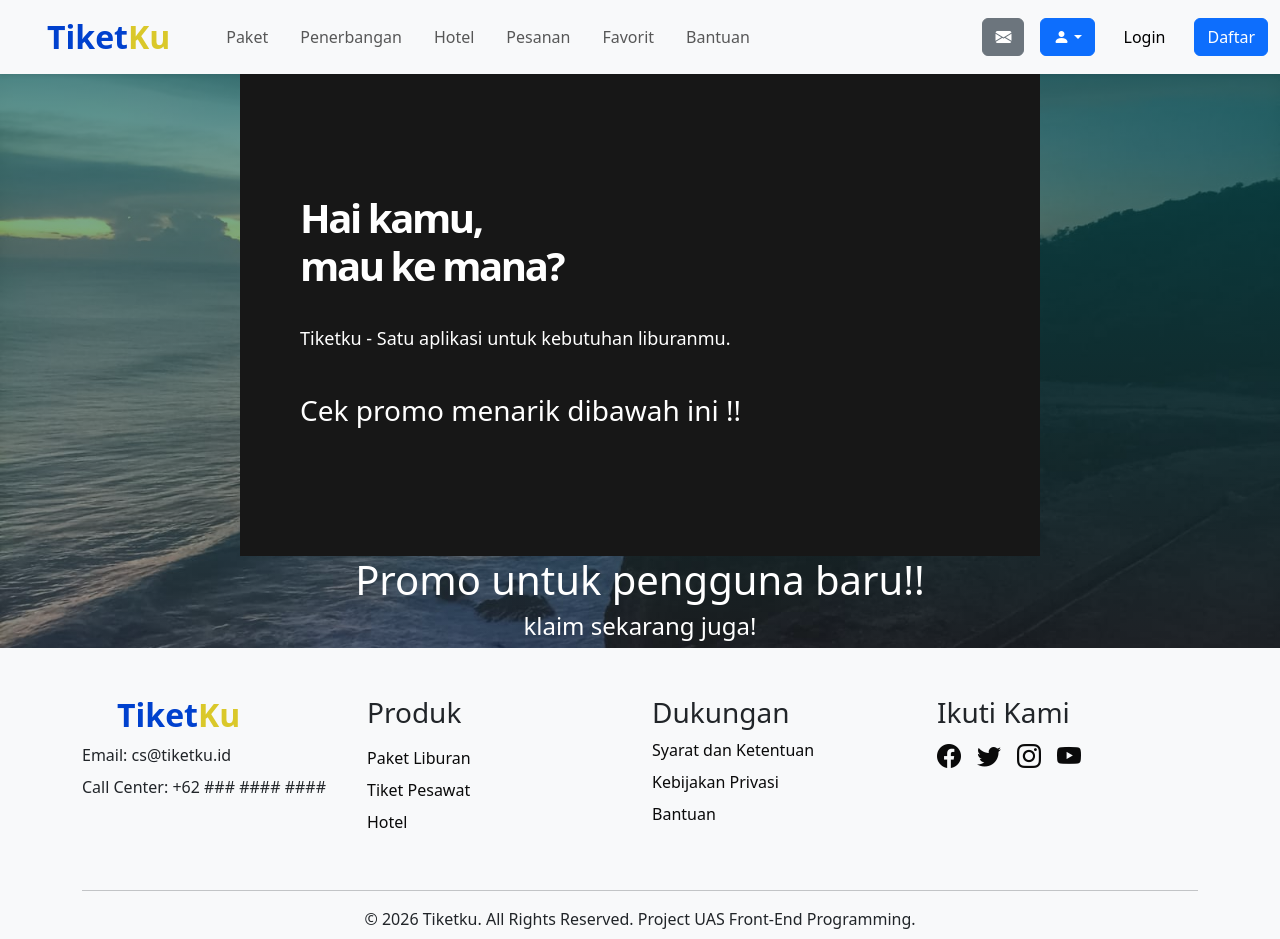
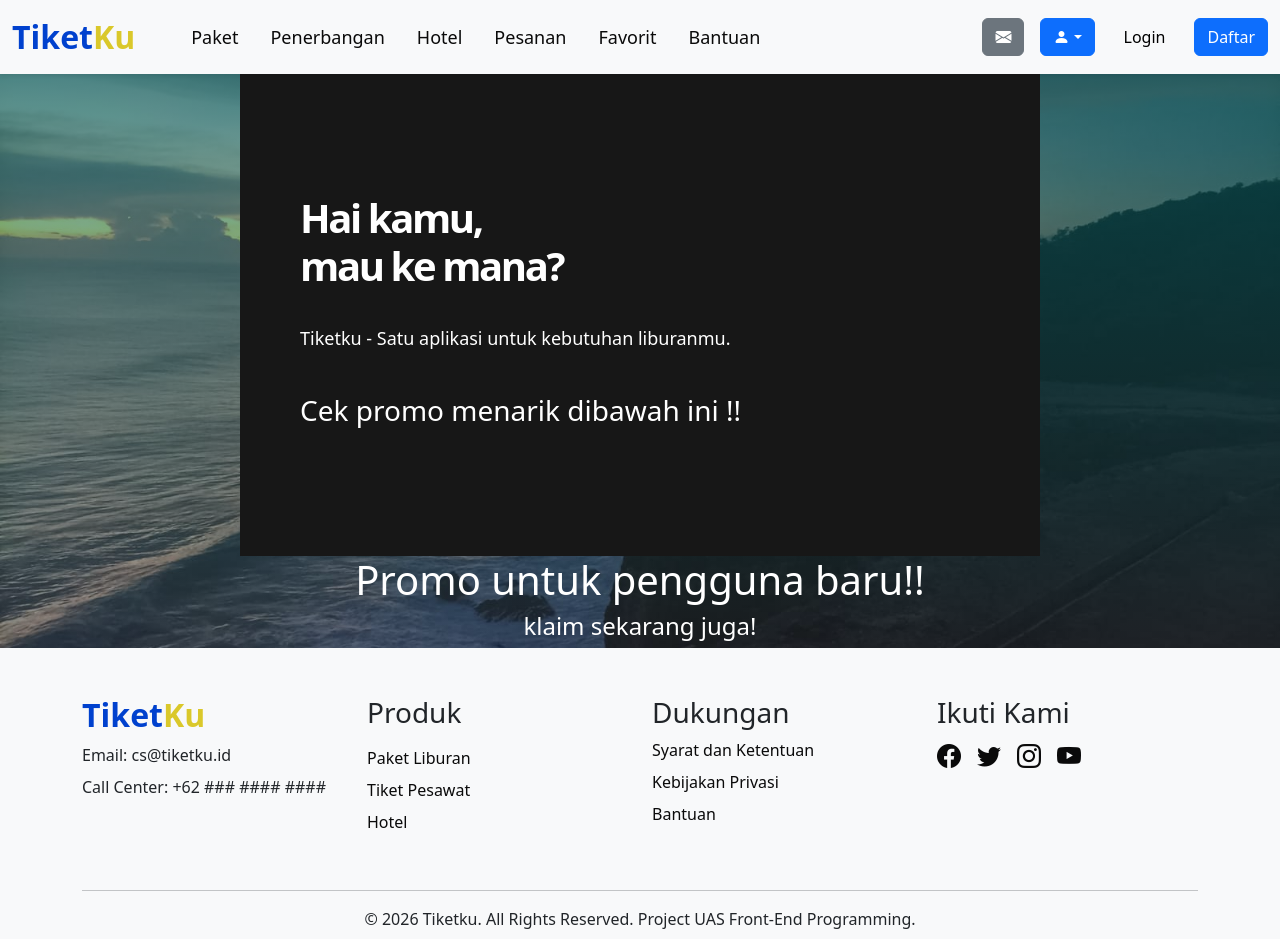
Before and after one commit to Chr155555/Frontend-Programming-UAS, a Next.js app: page / in a window 1280 px wide. Built offline with nearby package versions, Linux system fonts and the light colour scheme.

Commit message:
refactor: modifikasi global css untuk header baru

```diff
--- a/app/globals.css
+++ b/app/globals.css
@@ -59,43 +59,30 @@ a:hover {
   text-decoration: underline;
 }
 
-header {
-  display: flex;
-  flex-direction: row;
-  justify-content: space-between;
-  background-color: rgb(238, 240, 248);
-  text-align: center;
-  font-size: 26px;
-}
-
- header ul {
-  display: flex;
-  list-style: none;
-  gap: 2rem;
-  align-items: center;
-  padding: 5px;
-  color: black;
-}
-
 #logo {
     font-size: 32px;
     font-weight: 900;
     color: rgb(0, 65, 206);
-  margin-left: 35px;
-  margin-right: 16rem;
 }
 
 #logo span {
     color: rgb(218, 200, 42);
 }
 
-header .header-auth {
-  margin-right: 35px;
+.navbar {
+    font-size: 18px;
 }
 
-header ul li a {
+.navbar .nav-link {
     color: #0a0a0a;
     font-weight: 500;
+}
+
+.navbar .nav-link:hover {
+    color: rgb(0, 65, 206);
+}
+
+.navbar .navbar-brand:hover {
     text-decoration: none;
 }
 
```
Lines whose indentation alone changed are shown as unchanged.
